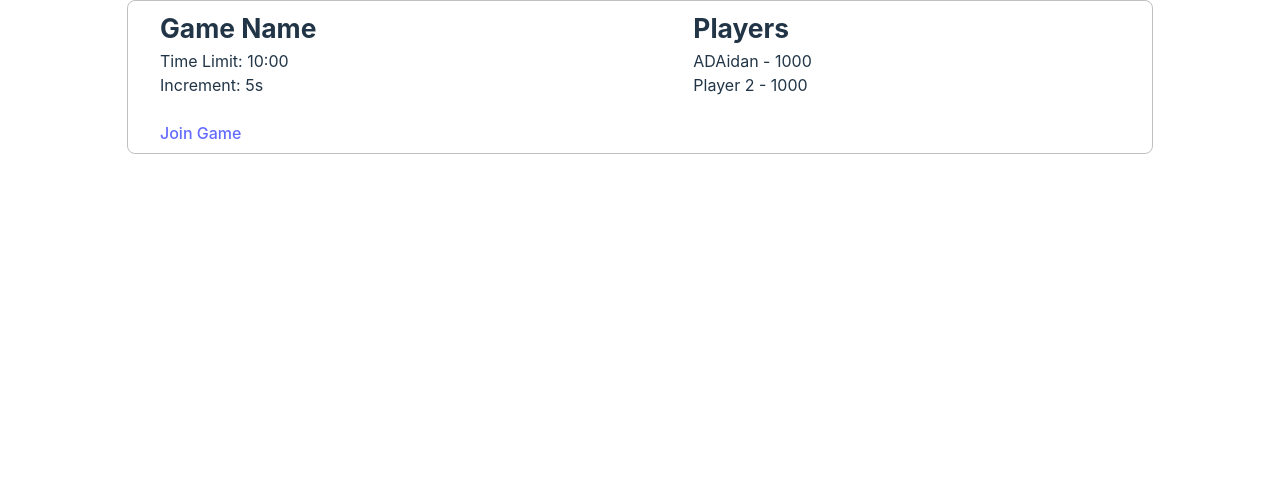
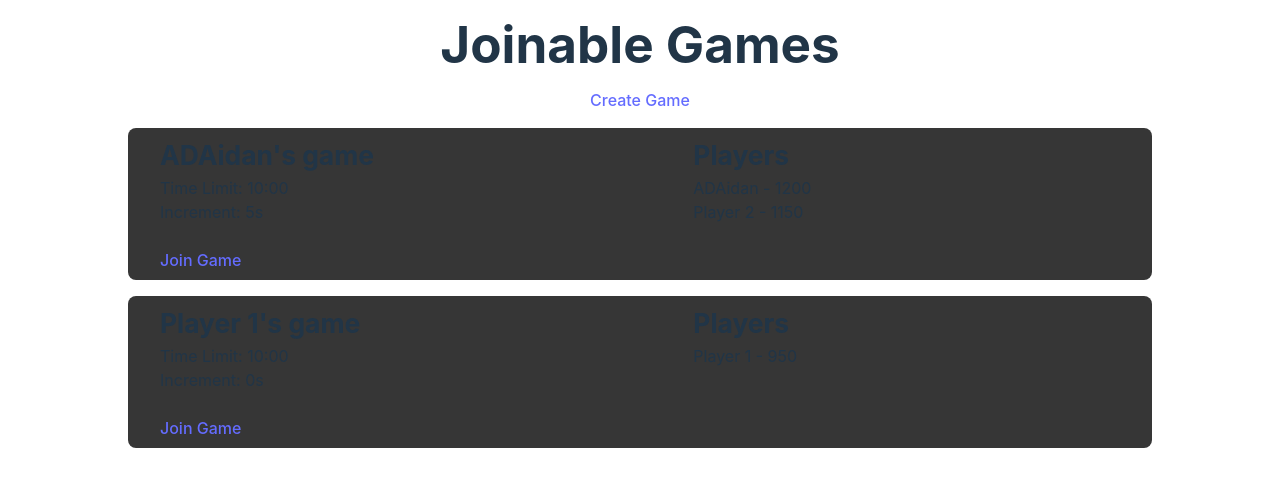
Before and after one commit to ADAidan/chess-app-react-mongodb-demo, a React (Vite) app: page /lobby in a window 1280 px wide. Shown: the top 486 px of the page. Built offline with nearby package versions, Linux system fonts and the light colour scheme.

Commit message:
updated lobby page

```diff
--- a/src/components/game-card.css
+++ b/src/components/game-card.css
@@ -2,7 +2,8 @@
     display: flex;
     flex-direction: row;
     padding: .5rem 2rem;
-    border: 1px solid #c0c0c0;
+    margin-top: 1rem;
+    background-color: #363636;
     border-radius: .5rem;
     width: 75%;
 }
--- a/src/components/game-card.jsx
+++ b/src/components/game-card.jsx
@@ -2,23 +2,7 @@ import React, { useState } from "react";
 import { Link } from 'react-router-dom';
 import './game-card.css';
 
-const GameCard = () => {
-	const [gameData, setGameData] = useState({
-		gameName: 'Game Name',
-		timeLimit: '10:00',
-		increment: '5',
-		players: {
-			player1: {
-				name : 'ADAidan',
-				elo: '1000',
-			},
-			player2: {
-				name: 'Player 2',
-				elo: '1000',
-			}
-		}
-	});
-
+const GameCard = ({gameData}) => {
 	const p1 = gameData.players.player1;
 	const p2 = gameData.players.player2;
 
--- a/src/components/lobby.jsx
+++ b/src/components/lobby.jsx
@@ -1,12 +1,50 @@
 import React from "react";
+import { Link } from 'react-router-dom';
 import GameCard from './game-card';
 import './lobby.css';
 
 const Lobby = () => {
+	const lobbies = [
+		{
+			gameName: 'ADAidan\'s game',
+			timeLimit: '10:00',
+			increment: '5',
+			players: {
+				player1: {
+					name : 'ADAidan',
+					elo: '1200',
+				},
+				player2: {
+					name: 'Player 2',
+					elo: '1150',
+				}
+			}
+		},
+		{
+			gameName: 'Player 1\'s game',
+			timeLimit: '10:00',
+			increment: '0',
+			players: {
+				player1: {
+					name : 'Player 1',
+					elo: '950',
+				},
+			}
+		},
+	]
+
 	return (
 		<>
 			<div className='lobby-container'>
-				<GameCard />
+				<h1 style={{
+					margin: '1rem',
+				}}>Joinable Games</h1>
+				<Link to='/create'>Create Game</Link>
+				{lobbies.map((lobby) => {
+					return (
+						<GameCard gameData={lobby} />
+					)
+				})}
 			</div>
 		</>
 	)
```
